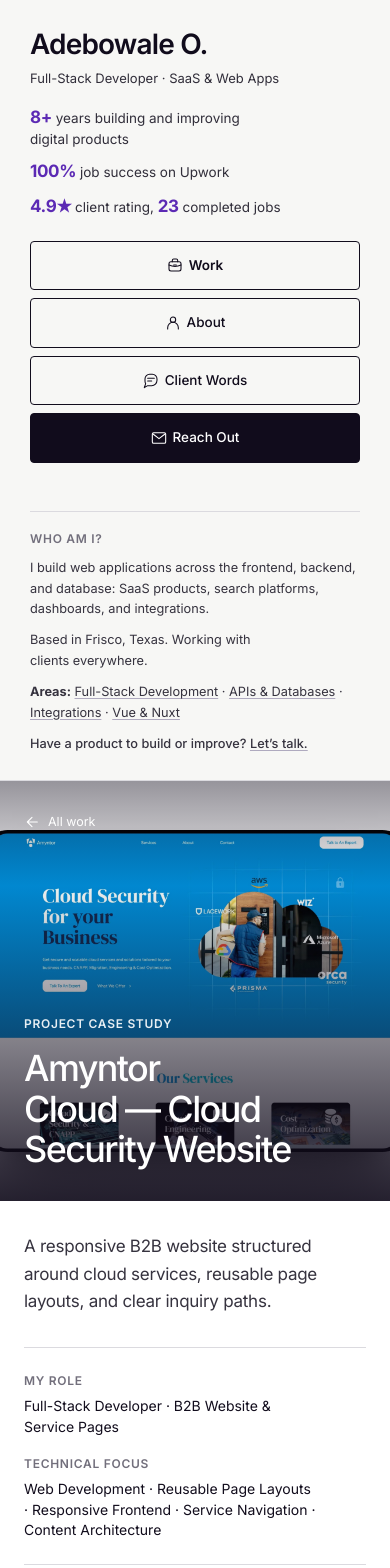
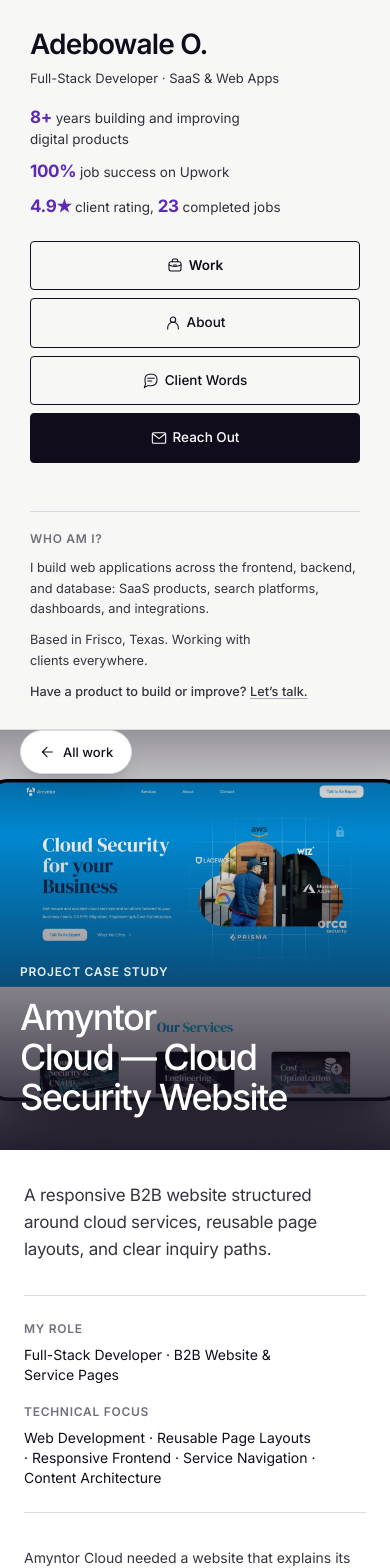
Before and after one commit to dkosoko23/portfolio-v2, a Nuxt app: page /projects/amyntor-cloud in a window 390 px wide. Shown: the top 1568 px of the page. Built offline with nearby package versions, Linux system fonts and the light colour scheme.

Commit message:
ui: widen case-study heroes and float back navigation

```diff
--- a/app/app.vue
+++ b/app/app.vue
@@ -34,7 +34,6 @@ const year = new Date().getFullYear();
             <h2 class="eyebrow">Who am I?</h2>
             <p>I build web applications across the frontend, backend, and database: SaaS products, search platforms, dashboards, and integrations.</p>
             <p>Based in Frisco, Texas. Working with clients everywhere.</p>
-            <p><strong>Areas:</strong> <NuxtLink to="/projects/provider-platform">Full-Stack Development</NuxtLink> · <NuxtLink to="/about#stack">APIs &amp; Databases</NuxtLink> · <NuxtLink to="/projects/bookstore">Integrations</NuxtLink> · <NuxtLink to="/about#stack">Vue &amp; Nuxt</NuxtLink></p>
             <p class="font-medium">Have a product to build or improve? <a :href="profile.upwork" target="_blank" rel="noopener noreferrer">Let’s talk.</a></p>
           </div>
         </aside>
--- a/app/assets/css/main.css
+++ b/app/assets/css/main.css
@@ -26,7 +26,7 @@ a { text-decoration: none; }
 .skip-link { position: fixed; top: 8px; left: 8px; z-index: 100; padding: 12px 18px; background: #110c1c; color: #fff; transform: translateY(-160%); }
 .skip-link:focus { transform: translateY(0); }
 .portfolio-grid { display: grid; grid-template-columns: minmax(280px, 25vw) minmax(0, 1fr); align-items: start; max-width: 2200px; margin: 0 auto; }
-.sidebar-wrap { grid-area: 1 / 1 / span 2; align-self: stretch; background: #f7f7f5; }
+.sidebar-wrap { grid-area: 1 / 1 / span 2; align-self: stretch; border-right: 1px solid #dbdadf; background: #f7f7f5; }
 .sidebar { position: sticky; top: 0; display: flex; flex-direction: column; justify-content: space-between; gap: 48px; height: 100dvh; padding: 28px 30px 26px; overflow-y: auto; scrollbar-width: thin; }
 .identity { display: inline-block; }
 .name { margin: 0; max-width: 16ch; font-size: clamp(28px, 2.1vw, 36px); font-weight: 600; letter-spacing: -.03em; line-height: 1.16; }
@@ -58,7 +58,7 @@ a { text-decoration: none; }
 .project-link:hover .view-project, .project-link:focus-visible .view-project { opacity: 1; transform: none; }
 .site-footer { grid-area: 2 / 2; display: grid; grid-template-columns: 1fr auto 1fr; align-items: center; gap: 20px; padding: 18px clamp(16px, 1.6vw, 30px); border-top: 1px solid #dbdadf; background: #ffffff; color: #5c5965; font-size: 12.5px; line-height: 1.5; }
 .site-footer > :last-child { justify-self: end; }
-.reading { min-width: 0; min-height: calc(100dvh - 75px); padding: clamp(32px, 4.5vw, 72px); background: #ffffff; border-left: 1px solid #dbdadf; }
+.reading { min-width: 0; min-height: calc(100dvh - 75px); padding: clamp(32px, 4.5vw, 72px); background: #ffffff; }
 .reading-content { width: 100%; max-width: 850px; margin: 0 auto; }
 .reading h2 { font-size: clamp(30px, 3.5vw, 52px); letter-spacing: -.045em; font-weight: 500; line-height: 1.12; }
 .reading h3 { font-size: 21px; font-weight: 500; letter-spacing: -.03em; }
@@ -68,15 +68,16 @@ a { text-decoration: none; }
 .back-link { display: inline-flex; align-items: center; gap: 8px; color: #5c5965; font-size: 12.5px; margin-bottom: 48px; }
 .section-rule { padding-top: 28px; border-top: 1px solid #dbdadf; margin-top: 40px; }
 .detail-meta { display: grid; grid-template-columns: 1fr 1fr; gap: 24px; padding: 24px 0; margin: 32px 0; border-top: 1px solid #dbdadf; border-bottom: 1px solid #dbdadf; }
-.reading.case-study { padding: 0; }
-.case-study-hero { position: relative; isolation: isolate; display: flex; flex-direction: column; justify-content: space-between; min-height: clamp(460px, 72svh, 800px); padding: clamp(28px, 4.5vw, 72px); overflow: hidden; background: #110c1c; }
+.reading.case-study { --case-study-gutter: clamp(20px, 2vw, 36px); padding: 0; }
+.case-study-back { position: sticky; top: 24px; z-index: 20; height: 0; padding-inline: var(--case-study-gutter); pointer-events: none; }
+.case-study-back-link { display: inline-flex; align-items: center; gap: 8px; min-height: 44px; padding: 12px 18px; border: 1px solid #dbdadf; border-radius: 999px; background: #ffffff; color: #110c1c; font-size: 13px; font-weight: 500; pointer-events: auto; }
+.case-study-back-link:hover { text-decoration: underline; text-underline-offset: 4px; }
+.case-study-hero { position: relative; isolation: isolate; display: flex; flex-direction: column; justify-content: flex-end; min-height: clamp(460px, 72svh, 800px); padding: 112px var(--case-study-gutter) clamp(32px, 4.5vw, 72px); overflow: hidden; background: #110c1c; }
 .case-study-hero-image { position: absolute; inset: 0; z-index: -2; width: 100%; height: 100%; object-fit: cover; object-position: center top; }
 .case-study-hero::after { position: absolute; inset: 0; z-index: -1; content: ''; background: linear-gradient(180deg, #110c1c70 0%, #110c1c10 25%, #110c1c80 60%, #110c1ce8 100%); }
-.case-study-hero h2 { max-width: 18ch; color: white; font-size: clamp(36px, 4.3vw, 70px); text-wrap: balance; }
+.case-study-heading { width: 100%; }
+.case-study-hero h2 { color: white; font-size: clamp(36px, 4.3vw, 70px); text-wrap: balance; }
 .case-study-hero .eyebrow { color: #ffffffe6; }
-.case-study-hero .back-link { margin-bottom: 80px; color: white; }
-.case-study-hero .back-link:hover { text-decoration: underline; text-underline-offset: 4px; }
-.case-study-hero :focus-visible { outline-color: white; }
 .case-study-body { padding: clamp(32px, 4.5vw, 72px); }
 .case-study-section { margin-top: 56px; }
 .case-study-images { display: grid; grid-template-columns: repeat(2, minmax(0, 1fr)); align-items: start; gap: 18px; margin-top: 32px; }
@@ -92,12 +93,13 @@ a { text-decoration: none; }
 
 @media (max-width: 900px) {
   .portfolio-grid { grid-template-columns: minmax(0, 1fr); }
-  .sidebar-wrap { grid-row: auto; }
+  .sidebar-wrap { grid-row: auto; border-right: 0; border-bottom: 1px solid #dbdadf; }
   .sidebar { position: static; height: auto; max-height: none; overflow: visible; }
   .project-stack { gap: 16px; padding: 16px; }
   .project-card { border-radius: 0; }
-  .reading { min-height: auto; padding: 32px 24px 48px; border-left: 0; border-top: 1px solid #dbdadf; }
-  .case-study-hero { min-height: 480px; padding: 32px 24px; }
+  .reading { min-height: auto; padding: 32px 24px 48px; }
+  .case-study-back { top: 16px; }
+  .case-study-hero { min-height: 480px; padding-block: 100px 32px; }
   .case-study-body { padding: 32px 24px 48px; }
   .site-footer { grid-area: auto / 1; grid-template-columns: 1fr; gap: 10px; }
   .site-footer > :last-child { justify-self: start; }
--- a/app/pages/projects/[slug].vue
+++ b/app/pages/projects/[slug].vue
@@ -50,6 +50,9 @@ useSeoMeta({
 
 <template>
   <main id="main-content" class="reading case-study" tabindex="-1">
+    <nav class="case-study-back" aria-label="Project navigation">
+      <NuxtLink to="/#work" class="case-study-back-link shadow-xl"><SmallIcon name="back" />All work</NuxtLink>
+    </nav>
     <header class="case-study-hero">
       <img
         v-if="heroImage"
@@ -61,10 +64,7 @@ useSeoMeta({
         aria-hidden="true"
         fetchpriority="high"
       >
-      <div class="reading-content">
-        <NuxtLink to="/#work" class="back-link"><SmallIcon name="back" />All work</NuxtLink>
-      </div>
-      <div class="reading-content">
+      <div class="case-study-heading">
         <p class="eyebrow mb-4">Project case study</p>
         <h2>{{ project.title }}</h2>
       </div>
```
Also changed, not shown: 2 other files (tests, documents, lock files or other folders).
